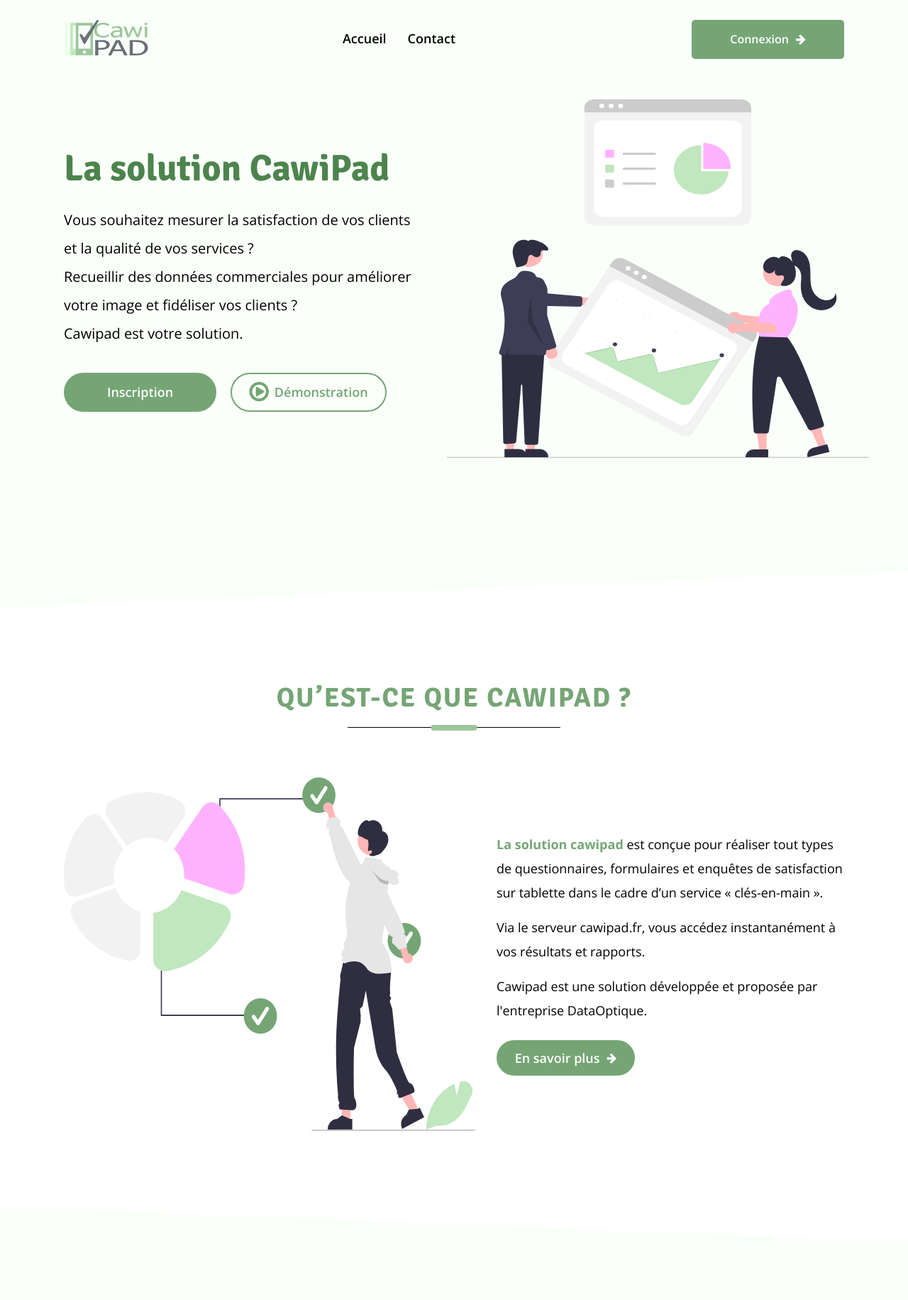
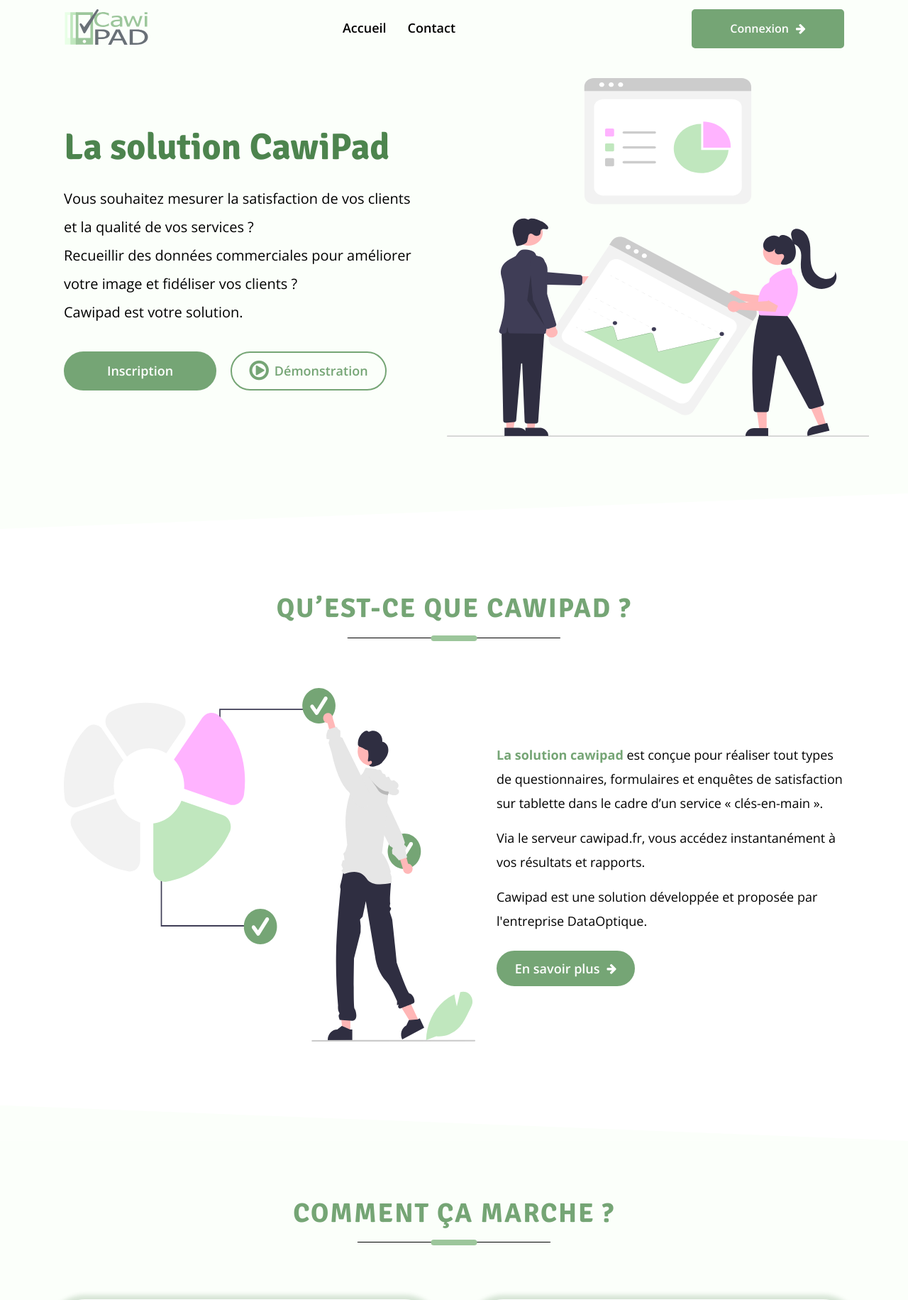
Before and after one commit to mohamedrida-forstat/cawipad_page_d-accueil, a PHP site: page / in a window 1280 px wide. Shown: the top 1831 px of the page at 71% size. Run offline with PHP 8.4, Linux system fonts and the light colour scheme.

Commit message:
fix navbar spacing bugs and sections margin

```diff
--- a/assets/css/style.css
+++ b/assets/css/style.css
@@ -53,8 +53,6 @@ a {
 @media (min-width: 769px) {
   .full-height {
     height: initial;
-    padding-bottom: 10rem !important;
-    padding-top: 20px !important;
   }
 }
 .full-height::after {
@@ -73,12 +71,12 @@ a {
 }
 @media (min-width: 769px) {
   .section {
-    padding-block: 8rem;
+    padding-block: 10rem;
   }
 }
 @media (min-width: 992px) {
   .section {
-    padding-block: 6rem;
+    padding-block: 5rem;
   }
 }
 .section__title {
@@ -266,18 +264,9 @@ a {
 }
 
 .scroll-header {
-  position: fixed;
-  width: 100%;
   -webkit-box-shadow: 0 4px 4px rgba(0, 0, 0, 0.1);
           box-shadow: 0 4px 4px rgba(0, 0, 0, 0.1);
-  top: 0;
-  margin: auto;
   background-color: white;
-  padding-block: 20px;
-  z-index: var(--z-fixed);
-  -webkit-transition: 300ms ease-out;
-  transition: 300ms ease-out;
-  padding-block: 40px;
 }
 
 header {
@@ -290,6 +279,13 @@ header {
   display: flex;
   -webkit-transition: 300ms ease-out;
   transition: 300ms ease-out;
+  position: fixed;
+  width: 100%;
+  top: 0;
+  z-index: var(--z-fixed);
+  -webkit-transition: 150ms linear;
+  transition: 150ms linear;
+  padding-block: 40px;
 }
 header .nav {
   -webkit-box-pack: justify;
@@ -325,7 +321,7 @@ header .nav__links {
   -webkit-box-shadow: -10px 0 10px rgba(0, 0, 0, 0.2);
           box-shadow: -10px 0 10px rgba(0, 0, 0, 0.2);
   padding: 40px 0;
-  width: 85%;
+  width: 100%;
   height: 100vh;
   top: 0;
   right: -100%;
@@ -555,12 +551,12 @@ header .nav__connexion {
 }
 
 .home {
-  margin-top: 100px;
+  margin-top: 120px;
   text-align: center;
 }
 @media (min-width: 769px) {
   .home {
-    margin-top: 120px;
+    margin-top: 0;
   }
 }
 @media (min-width: 992px) {
@@ -571,7 +567,7 @@ header .nav__connexion {
 }
 @media (min-width: 1200px) {
   .home {
-    margin-top: 50px;
+    margin-top: 30px;
   }
 }
 .home .flex__home {
--- a/assets/scss/components/sections/_home.scss
+++ b/assets/scss/components/sections/_home.scss
@@ -1,15 +1,15 @@
 .home {
-	margin-top: 100px;
+	margin-top: 120px;
 	text-align: center;
 	@include mediaSM {
-		margin-top: 120px;
+		margin-top: 0;
 	}
 	@include mediaMD {
 		text-align: initial;
 		margin-top: 60px;
 	}
 	@include mediaLG {
-		margin-top: 50px;
+		margin-top: 30px;
 	}
 	.flex__home {
 		display: flex;
--- a/assets/scss/components/sections/_navbar.scss
+++ b/assets/scss/components/sections/_navbar.scss
@@ -1,21 +1,20 @@
 // For Javascript scrolling
 .scroll-header {
-	position: fixed;
-	width: 100%;
 	box-shadow: 0 4px 4px rgb(0 0 0 / 10%);
-	top: 0;
-	margin: auto;
+
 	background-color: white;
-	padding-block: 20px;
-	z-index: var(--z-fixed);
-	transition: 300ms ease-out;
-	padding-block: 40px;
 }
 header {
 	height: 70px;
 	align-items: center;
 	display: flex;
 	transition: 300ms ease-out;
+	position: fixed;
+	width: 100%;
+	top: 0;
+	z-index: var(--z-fixed);
+	transition: 150ms linear;
+	padding-block: 40px;
 	.nav {
 		justify-content: space-between;
 		align-items: center;
@@ -41,7 +40,7 @@ header {
 			background-color: white;
 			box-shadow: -10px 0 10px rgba(0, 0, 0, 0.2);
 			padding: 40px 0;
-			width: 85%;
+			width: 100%;
 			height: 100vh;
 			top: 0;
 			right: -100%;
--- a/assets/scss/globals/_layout.scss
+++ b/assets/scss/globals/_layout.scss
@@ -26,8 +26,6 @@ a {
 	}
 	@include mediaSM {
 		height: initial;
-		padding-bottom: 10rem !important;
-		padding-top: 20px !important;
 	}
 	&::after {
 		content: '';
@@ -43,10 +41,10 @@ a {
 .section {
 	padding-block: 2rem;
 	@include mediaSM {
-		padding-block: 8rem;
+		padding-block: 10rem;
 	}
 	@include mediaMD {
-		padding-block: 6rem;
+		padding-block: 5rem;
 	}
 	&__title {
 		text-align: center;
--- a/index.html
+++ b/index.html
@@ -11,7 +11,6 @@
 		<script src="assets/script/main.js" defer></script>
 	</head>
 	<body>
-		<main class="section full-height">
 		<!-- ======= Start Navbar ======= -->
 		<header class="header" id="header">
 			<div class="container">
@@ -73,6 +72,7 @@
 		</header>
 		<!-- ======= End Navbar ======= -->
 
+		<main class="section full-height">
 			<!-- ======= Start Home ======= -->
 			<section class="home" id="home">
 				<div class="container">
```
Also changed, not shown: 1 other file. Lines whose indentation alone changed are shown as unchanged.
